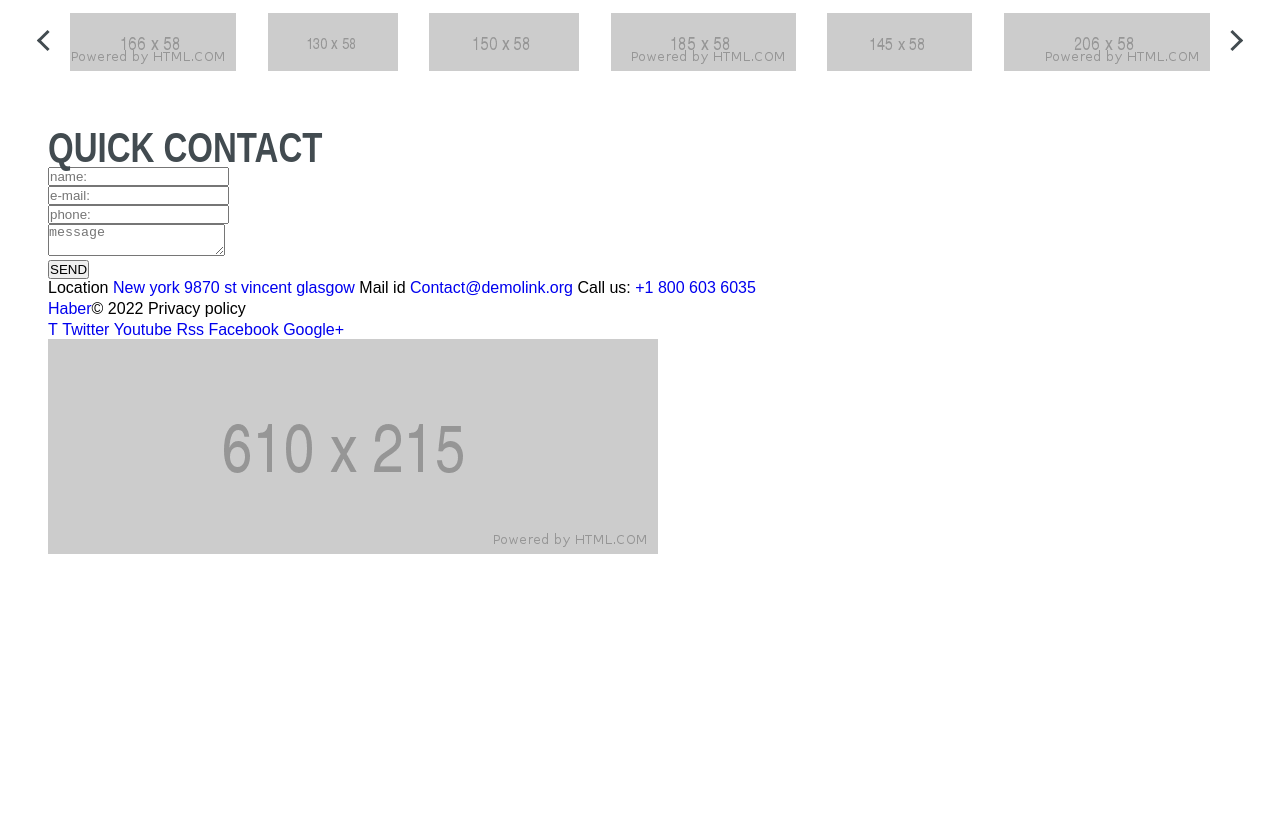
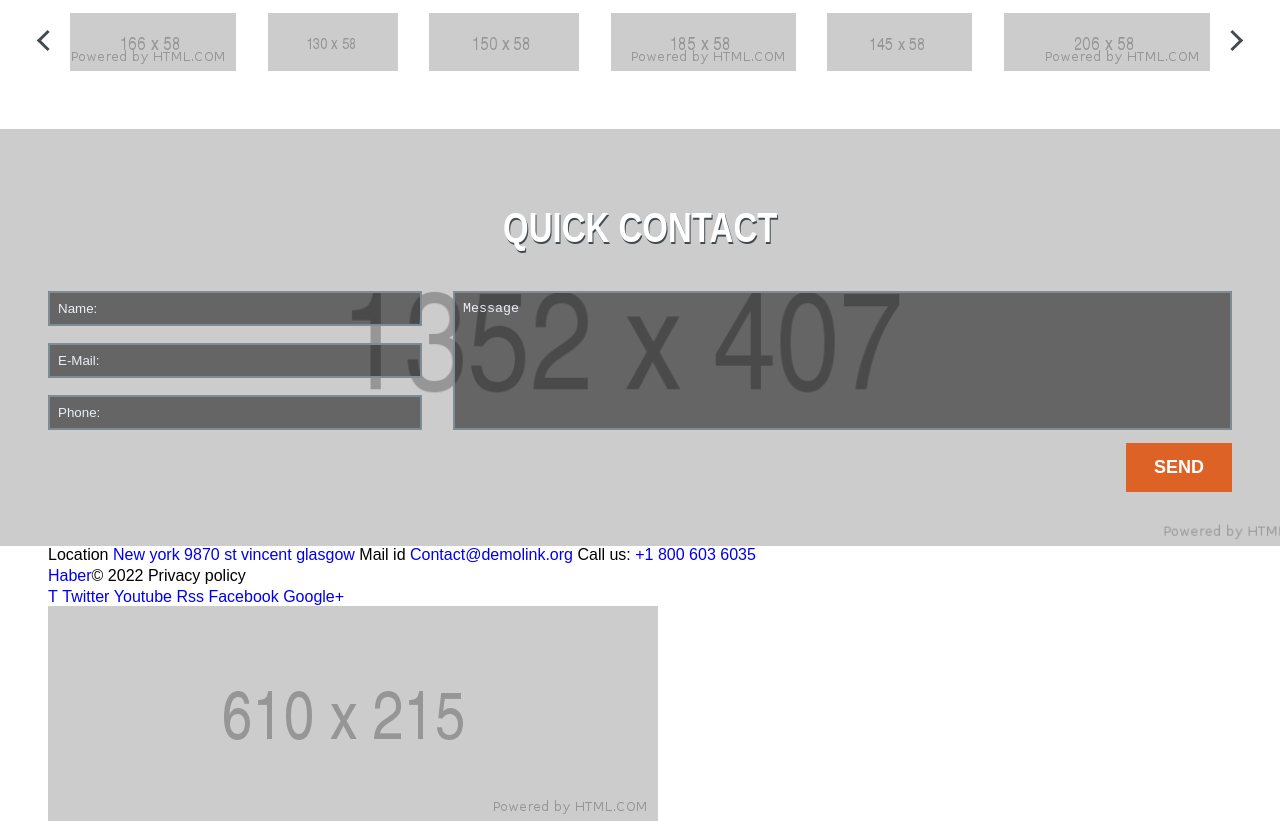
Before and after one commit to katiullahaxioned/habertemplate, a plain HTML site: page index.html in a window 1280 px wide. Shown: the part 2380-3201 px from the top of the page. Before the commit the page ends 2934 px from the top, so only its background shows below. Drawn offline with Linux system fonts and the light colour scheme.

Commit message:
quick contact section styling

```diff
--- a/assets/css/style.css
+++ b/assets/css/style.css
@@ -151,6 +151,11 @@ textarea {
 
 p {
   line-height: 1.5;
+}
+
+::placeholder {
+  text-transform: capitalize;
+  color: var(--clr-grey);
 }
 
 /* common styling ends here */
@@ -609,16 +614,7 @@ nav a:hover {
 }
 
 .fresh-learning-cards > li {
-  /* padding: 50px 51px 40px; */
   flex-basis: 50%;
-}
-
-.fresh-learning-cards .fresh-card {
-}
-
-.fresh-learning-cards .learning-card {
-  /* padding: 3% 51px 40px 6.7%; */
-  /* background-color: var(--clr-grey3); */
 }
 
 .fresh-card ul,
@@ -739,6 +735,86 @@ nav a:hover {
 
 /* client section ends here */
 
+/* quick contact section starts here */
+
+.quick-contact {
+  background: url(../images/contact.png) no-repeat;
+  background-position: center;
+  background-size: cover;
+}
+
+.quick-contact .wrapper {
+  padding: 80px 0 54px;
+  display: flex;
+  flex-direction: column;
+  align-items: center;
+  justify-content: center;
+}
+
+.quick-contact .section-title {
+  margin-bottom: 44px;
+  color: var(--clr-white);
+  text-shadow: 1px 1px 0 var(--clr-grey3);
+}
+
+.quick-contact form {
+  width: 100%;
+  display: flex;
+  justify-content: space-between;
+  flex-wrap: wrap;
+}
+
+.input-left {
+  flex-basis: 31.6%;
+  display: flex;
+  flex-direction: column;
+  gap: 17px;
+}
+
+.input-group {
+  width: 100%;
+}
+
+.input-right {
+  flex-basis: 65.8%;
+}
+
+.input-group input,
+.input-group textarea {
+  width: 100%;
+  padding: 8px;
+  border: 2px solid var(--clr-grey1);
+  background-color: rgba(0,0,0,0.5);
+}
+
+.input-group textarea {
+  resize: none;
+  height: 100%;
+}
+
+.input-control {
+  margin-top: 13px;
+  flex: 1 0 100%;
+  text-align: right;
+}
+
+.input-control input {
+    font-weight: bold;
+    font-size: 18px;
+    padding: 14px 28px;
+    border: none;
+    color: var(--clr-white);
+    background-color: var(--clr-primary);
+    transition: all 0.3s;
+  }
+
+  .input-control input:hover {
+    background-color: var(--clr-grey3);
+  }
+
+
+/* quick contact section ends here */
+
 
 /*=================================
   main styling ends here
```
